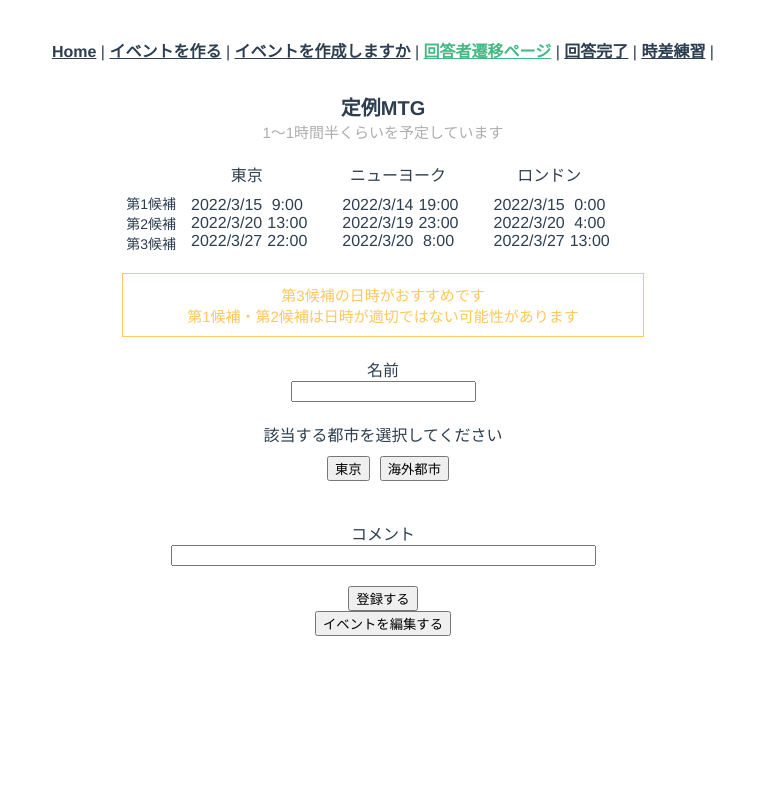
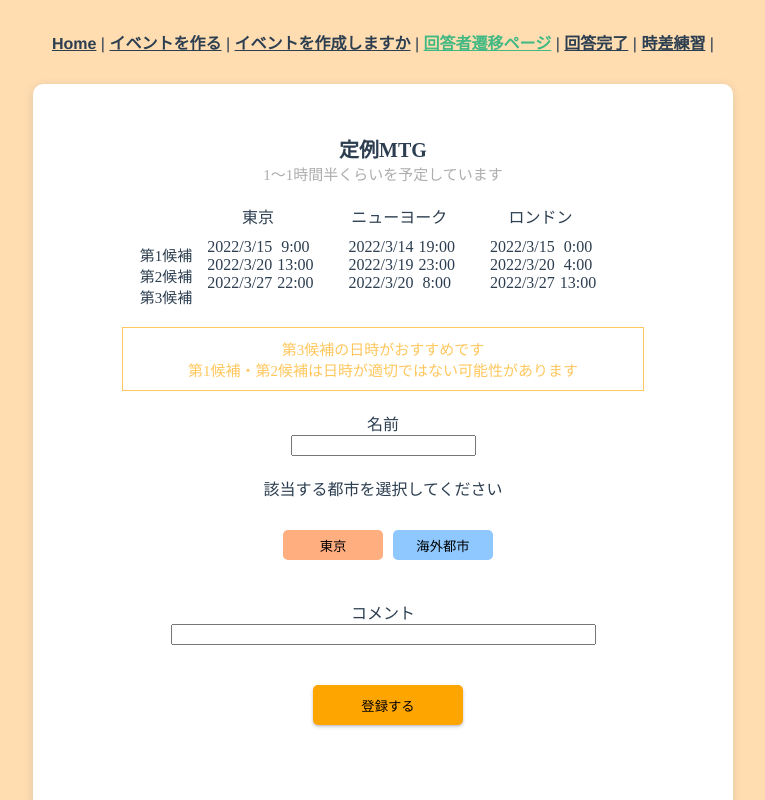
Before and after one commit to kanacoyn/arrangeapp, a Vue app: page /answerQuestions in a window 1280 px wide. Shown: the top 800 px of the page, without its empty margins (257-1022 px from the left). Built offline with nearby package versions, Linux system fonts and the light colour scheme.

Commit message:
背景の色変更

```diff
--- a/src/App.vue
+++ b/src/App.vue
@@ -19,6 +19,9 @@
   -moz-osx-font-smoothing: grayscale;
   text-align: center;
   color: #2c3e50;
+  background-color: rgb(255, 221, 177);
+  /* CSSの謎の余白を削除 */
+  margin: calc(-50vw + 50%);
 }
 
 #nav {
--- a/src/store/index.ts
+++ b/src/store/index.ts
@@ -151,22 +151,6 @@ export default new Vuex.Store({
         )[0];
       };
     },
-    /**
-     * 日本の候補時間を取得する.
-     * @param state - ステート
-     * @returns 時間の配列
-     */
-    getTimeTokyo(state) {
-      return state.eventInfo.date.dateTime;
-    },
-    /**
-     * 世界の都市の配列を取得する.
-     * @param state - ステート
-     * @returns 都市の配列
-     */
-    getCityArray(state) {
-      return state.eventInfo.cityArray;
-    },
   },
   modules: {},
 });
--- a/src/views/AnswerQuestions.vue
+++ b/src/views/AnswerQuestions.vue
@@ -1,4 +1,5 @@
 <template>
+  <div class="block">
     <div class="container">
       <div class="item">
         <div class="title">{{ eventInfo.eventName }}</div>
@@ -60,10 +61,18 @@
         <div>
           <div class="country">該当する都市を選択してください</div>
           <div class="item">
-          <button class="btn" type="button" v-on:click="onClickTokyo">
+            <button
+              class="btn btn-color1"
+              type="button"
+              v-on:click="onClickTokyo"
+            >
               東京
             </button>
-          <button class="btn" type="button" v-on:click="onClickCity">
+            <button
+              class="btn btn-color2"
+              type="button"
+              v-on:click="onClickCity"
+            >
               海外都市
             </button>
           </div>
@@ -141,9 +150,15 @@
           <div class="error">{{ errorComment }}</div>
         </div>
         <div>
-        <button type="button" v-on:click="registerAnswer">登録する</button>
+          <button
+            class="register-btn"
+            type="button"
+            v-on:click="registerAnswer"
+          >
+            登録する
+          </button>
         </div>
-      <button type="button">イベントを編集する</button>
+      </div>
     </div>
   </div>
 </template>
@@ -156,8 +171,6 @@ import CompSelectBox from "@/components/CompSelectBox.vue";
 import { EventDate } from "@/types/date";
 import { Date2 } from "@/types/Date2";
 import { AnswerCount } from "@/types/AnswerCount";
-import { Time } from "@/types/Time";
-import { City } from "@/types/City";
 @Component({
   components: {
     CompSelectBox,
@@ -205,12 +218,6 @@ export default class AnswerFinished extends Vue {
   private showCity = false;
   // 忠告メッセージの表示・非表示
   private showMessage = true;
-  // 日本の候補時間
-  private tokyoTimeArray = Array<Time>();
-  // 世界の都市の配列
-  private currentCityArray = Array<City>();
-  // 都市の時間の配列
-  private cityTimeArray = Array<Time>();
 
   created(): void {
     this.eventInfo = this.$store.getters.getEvent;
@@ -226,8 +233,6 @@ export default class AnswerFinished extends Vue {
     for (let i = 1; i <= this.dateArray.length ?? 0; i++) {
       this.answerArray.push("0");
     }
-    this.tokyoTimeArray = this.$store.getters.getTimeTokyo;
-    this.currentCityArray = this.$store.getters.getCityArray;
   }
 
   /**
@@ -317,6 +322,23 @@ export default class AnswerFinished extends Vue {
 </script>
 
 <style scoped>
+.block {
+  width: 100%;
+  height: 1000px;
+}
+
+.container {
+  width: 600px;
+  height: 780px;
+  padding: 50px;
+  margin-top: 50px;
+  background-color: rgb(255, 255, 255);
+  border-radius: 10px;
+  margin: 0 auto;
+  box-shadow: rgba(99, 99, 99, 0.2) 0px 2px 8px 0px;
+  font-family: "Yu Gothic";
+}
+
 .datelist {
   justify-content: center;
   display: flex;
@@ -374,8 +396,8 @@ table {
 }
 
 .answer {
-  font-size: 14px;
-  margin-top: 31px;
+  font-size: 15px;
+  margin-top: 40px;
   margin-right: 10px;
 }
 
@@ -385,6 +407,45 @@ table {
 
 .btn {
   margin-left: 10px;
+  width: 100px;
+  height: 30px;
+  margin-top: 20px;
+  border: none;
+  border-radius: 5px;
+  font-family: "Yu Gothic";
+  transition: all 0.3s ease 0s;
+}
+
+.register-btn {
+  width: 150px;
+  height: 40px;
+  margin-left: 10px;
+  margin-top: 20px;
+  border: none;
+  border-radius: 5px;
+  font-family: "Yu Gothic";
+  transition: all 0.3s ease 0s;
+  background-color: orange;
+  box-shadow: rgba(50, 50, 93, 0.25) 0px 2px 5px -1px,
+    rgba(0, 0, 0, 0.3) 0px 1px 3px -1px;
+}
+
+.btn:hover {
+  opacity: 0.7;
+  cursor: pointer;
+}
+
+.register-btn:hover {
+  opacity: 0.7;
+  cursor: pointer;
+}
+
+.btn-color1 {
+  background-color: rgb(255, 174, 128);
+}
+
+.btn-color2 {
+  background-color: rgb(142, 200, 255);
 }
 
 .title {
--- a/src/views/Home.vue
+++ b/src/views/Home.vue
@@ -1,6 +1,6 @@
 <template>
   <div class="home">
-    <div>イベント作成をラクに、快適に</div>
+    <div class="catch-copy">イベント作成をラクに、快適に</div>
     <div><h1>楽楽調整</h1></div>
     <div class="block">
       <div class="circle">
@@ -12,7 +12,9 @@
         <div>ミーティングの設定も</div>
       </div>
     </div>
-    <router-link to="/event"><button class="btn">イベントを作成する</button></router-link>
+    <router-link to="/event"
+      ><button class="btn">イベントを作成する</button></router-link
+    >
   </div>
 </template>
 
@@ -24,7 +26,15 @@ export default class Home extends Vue {}
 </script>
 
 <style scoped>
-.home{
+.catch-copy {
+  width: 260px;
+  margin: 0 auto;
+  padding: 3px;
+  background-color: white;
+  border-radius: 10px;
+}
+
+.home {
   font-family: "Yu Gothic";
 }
 
@@ -32,12 +42,12 @@ h1 {
   color: black;
 }
 
-.block{
+.block {
   display: flex;
   justify-content: center;
 }
 
-.btn{
+.btn {
   width: 150px;
   height: 40px;
   margin-top: 20px;
@@ -46,9 +56,12 @@ h1 {
   border-radius: 5px;
   font-family: "Yu Gothic";
   transition: all 0.3s ease 0s;
+  box-shadow: rgba(50, 50, 93, 0.25) 0px 2px 5px -1px,
+    rgba(0, 0, 0, 0.3) 0px 1px 3px -1px;
+  margin-bottom: 180px;
 }
 
-.btn:hover{
+.btn:hover {
   opacity: 0.7;
   cursor: pointer;
 }
```
Lines whose indentation alone changed are shown as unchanged.
